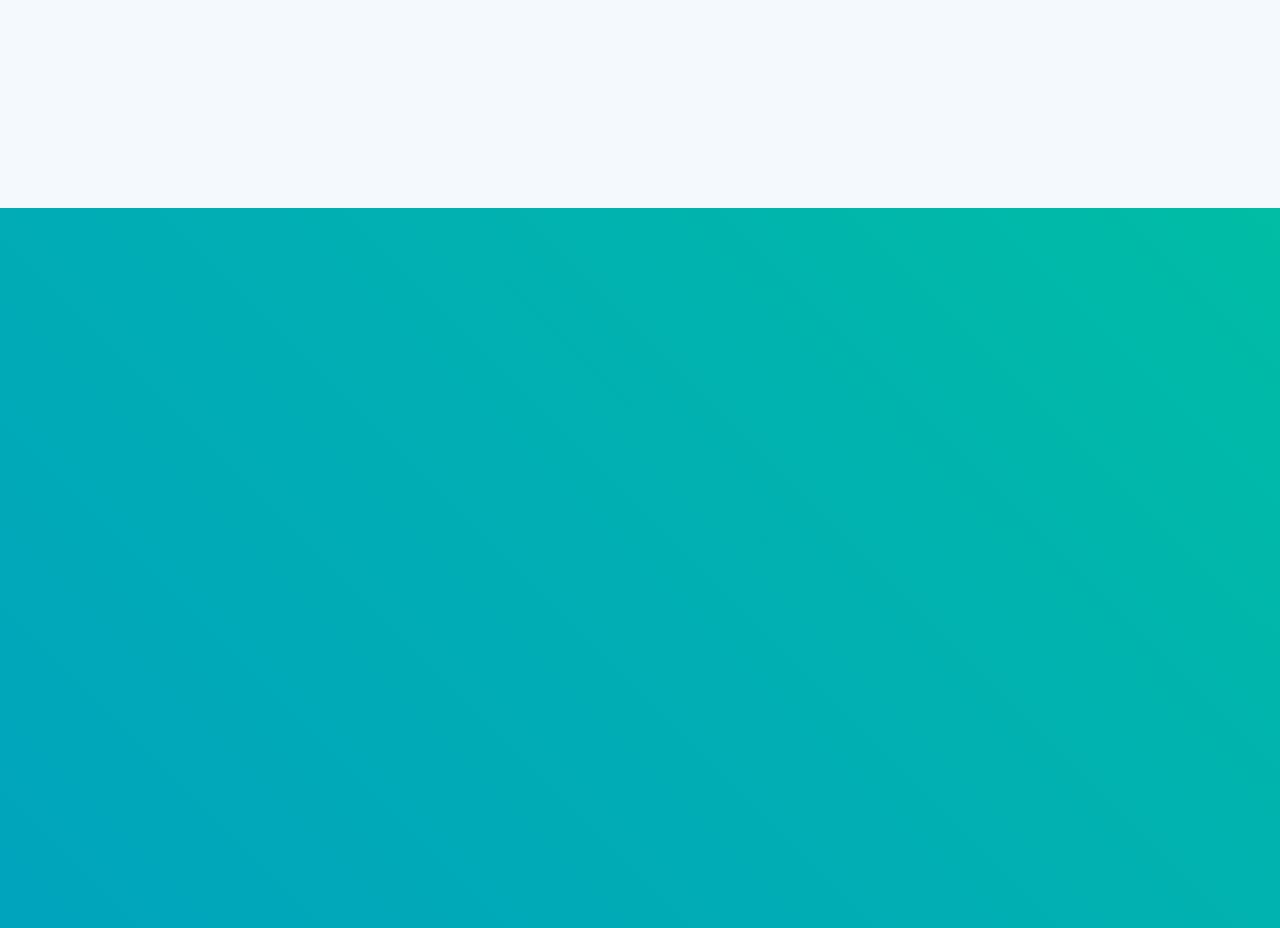
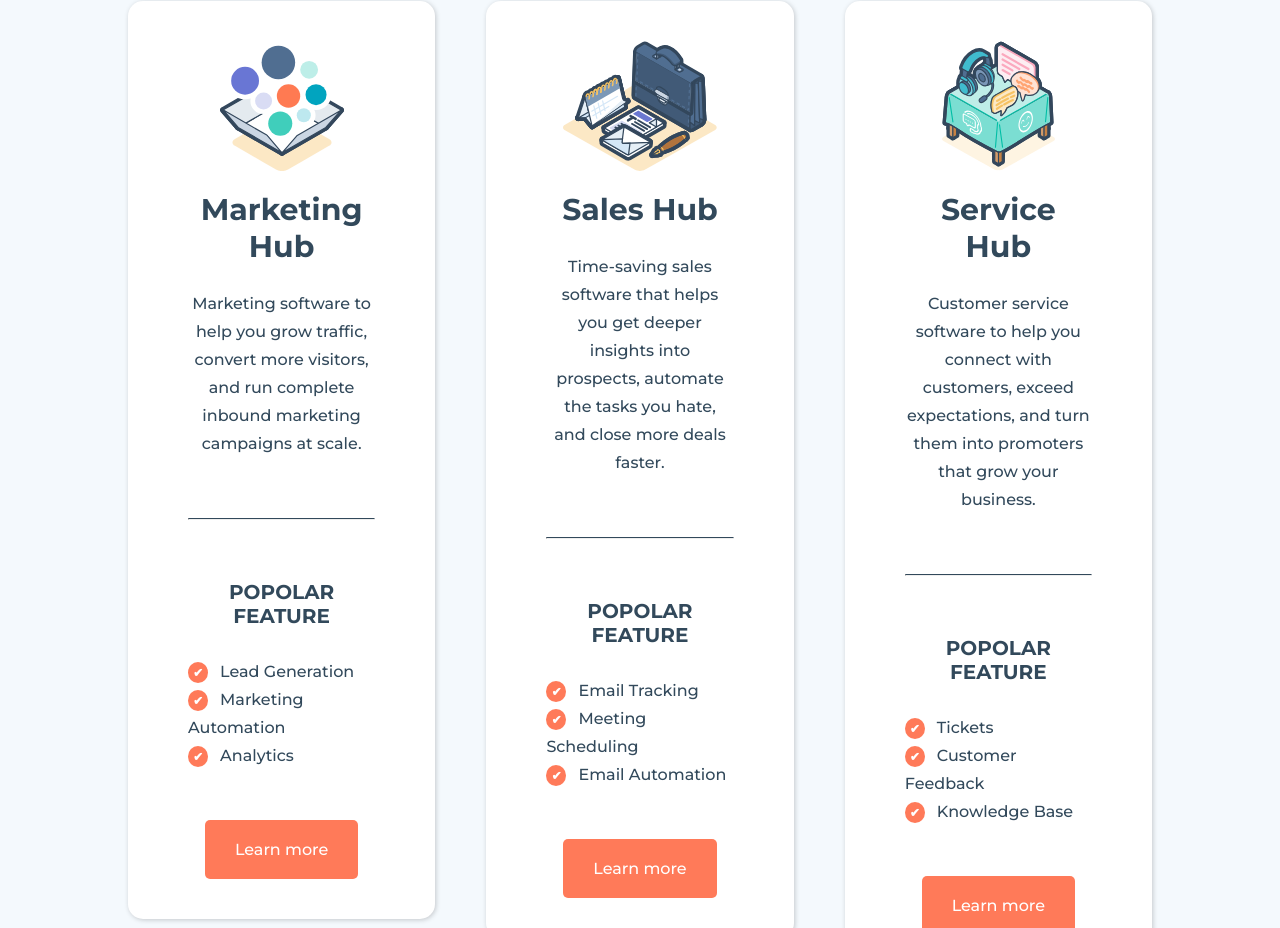
Before and after one commit to jopomin/htmlcss-hubspot, a plain HTML site: page index.html in a window 1280 px wide. Shown: the part 1872-2800 px from the top of the page. Drawn offline with Linux system fonts and the light colour scheme.

Commit message:
Feature Blocks 2

```diff
--- a/css/master.css
+++ b/css/master.css
@@ -28,8 +28,11 @@ a {
   text-decoration: none;
 }
 
+ul li {
+  list-style: none;
+}
+
 nav ul > li {
-  list-style: none;
   display: inline-block;
   line-height: 8vh;
   margin-right: 25px;
@@ -38,6 +41,10 @@ nav ul > li {
 
 nav ul li:last-child {
   margin-right: 0;
+}
+
+hr {
+  border-top: 1px solid #32495b;
 }
 
 .btn {
@@ -62,7 +69,6 @@ nav ul li:last-child {
 
 .b-big {
   padding: 20px 30px;
-  margin: 25px 0;
   display: inline-block;
 }
 
@@ -121,6 +127,10 @@ nav ul li:last-child {
   margin-bottom: 25px;
 }
 
+.main-title .b-big {
+  margin: 25px 0;
+}
+
 .main-title p {
   line-height: 1.75;
 }
@@ -130,14 +140,14 @@ nav ul li:last-child {
 }
 
 .main-area {
-  height: 160vh;
   background: #f4f9fd;
   padding: 10vh 0;
   color: #32495b;
 }
 
 .block {
-  margin: 10vh 0;
+  margin: 5vh 0;
+  border-radius: 15px;
 }
 
 .block h2 {
@@ -150,13 +160,20 @@ nav ul li:last-child {
 
 .block h4 {
   font-size: 20px;
-  margin: 20px 20px 20px 0;
+  margin: 20px 0;
   text-transform: uppercase;
+}
+
+.block hr {
+  margin: 20px 0;
+}
+
+.main-white-block .block h4 {
+  margin-right: 20px;
 }
 
 .block h2 {
   margin: 20px 0 25px;
-
 }
 
 .block h3 {
@@ -173,9 +190,12 @@ nav ul li:last-child {
   margin: 0 auto;
 }
 
+.wblk {
+  background: #fff;
+  box-shadow: 1px 1px 5px rgba(0, 0, 0, 0.2);
+}
+
 .main-white-block {
-  background: #fff;
-  border-radius: 5px;
   padding: 12vh 10%;
 }
 
@@ -187,10 +207,12 @@ nav ul li:last-child {
 
 .wblk-icon {
   width: 180px;
+  height: 130px;
+  margin: 0 auto 20px;
 }
 
 .wblk-icon img {
-  width: 100%;
+  height: 100%;
 }
 
 .m-wblk-crm {
@@ -219,7 +241,7 @@ ul.m-wblk-kp li {
   margin-right: 40px;
 }
 
-ul.m-wblk-kp li::before {
+.main-area ul li::before {
   content: '\2714';
   color: #fff;
   background: #ff7a59;
@@ -230,6 +252,29 @@ ul.m-wblk-kp li::before {
   margin-right: 12px;
   font-weight: bold;
   font-size: 12px;
+}
+
+.sec-wblk {
+  float: left;
+  background: #fff;
+  text-align: center;
+  width: 30%;
+  margin-right: 5%;
+  padding: 40px 60px;
+}
+
+.sec-wblk:last-child {
+  margin-right: 0;
+}
+
+.sec-wblk hr {
+  margin: 60px 0;
+}
+
+ul.sec-wblk-kp {
+  text-align: left;
+  line-height: 1.75;
+  margin: 30px 0 50px;
 }
 
 .awards {
--- a/index.html
+++ b/index.html
@@ -69,7 +69,7 @@
     </header>
 <!-- Fine testata sito -->
     <main>
-      <div class="main-area">
+      <div class="clearfix main-area">
         <div class="container">
           <div class="block main-block">
             <img src="img/powerful.png" alt="Cubo di Rubik">
@@ -77,7 +77,7 @@
             <p>HubSpot offers a full stack of software for marketing, sales, and customer service, with a completely free CRM at its core. They’re powerful alone — but even better when used together.</p>
           </div>
           <div class="white-blocks">
-            <div class="clearfix block main-white-block">
+            <div class="clearfix block wblk main-white-block">
               <div class="m-wblk-learn">
                 <div class="wblk-icon">
                   <img src="img/learn.png" alt="Book">
@@ -98,6 +98,65 @@
                 </ul>
               </div>
             </div>
+            <div class="clearfix secondary-white-blocks">
+              <div class="block wblk sec-wblk">
+                <div class="sec-wblk-top">
+                  <div class="wblk-icon">
+                    <img src="img/Marketing-Hub-Free.svg" alt="Hub Free">
+                  </div>
+                  <h3>Marketing Hub</h3>
+                  <p>Marketing software to help you grow traffic, convert more visitors, and run complete inbound marketing campaigns at scale.</p>
+                </div>
+                <hr>
+                <div class="sec-wblk-bottom">
+                  <h4>Popolar Feature</h4>
+                  <ul class="sec-wblk-kp">
+                    <li>Lead Generation</li>
+                    <li>Marketing Automation</li>
+                    <li>Analytics</li>
+                  </ul>
+                  <a href="#" class="btn b-or b-big">Learn more</a>
+                </div>
+              </div>
+              <div class="block wblk sec-wblk">
+                <div class="sec-wblk-top">
+                  <div class="wblk-icon">
+                    <img src="img/valigetta.svg" alt="Sales Hub">
+                  </div>
+                  <h3>Sales Hub</h3>
+                  <p>Time-saving sales software that helps you get deeper insights into prospects, automate the tasks you hate, and close more deals faster.</p>
+                </div>
+                <hr>
+                <div class="sec-wblk-bottom">
+                  <h4>Popolar Feature</h4>
+                  <ul class="sec-wblk-kp">
+                    <li>Email Tracking</li>
+                    <li>Meeting Scheduling</li>
+                    <li>Email Automation</li>
+                  </ul>
+                  <a href="#" class="btn b-or b-big">Learn more</a>
+                </div>
+              </div>
+              <div class="block wblk sec-wblk">
+                <div class="sec-wblk-top">
+                  <div class="wblk-icon">
+                    <img src="img/chat.svg" alt="Service Hub">
+                  </div>
+                  <h3>Service Hub</h3>
+                  <p>Customer service software to help you connect with customers, exceed expectations, and turn them into promoters that grow your business.</p>
+                </div>
+                <hr>
+                <div class="sec-wblk-bottom">
+                  <h4>Popolar Feature</h4>
+                  <ul class="sec-wblk-kp">
+                    <li>Tickets</li>
+                    <li>Customer Feedback</li>
+                    <li>Knowledge Base</li>
+                  </ul>
+                  <a href="#" class="btn b-or b-big">Learn more</a>
+                </div>
+              </div>
+            </div>
           </div>
         </div>
       </div>
```
